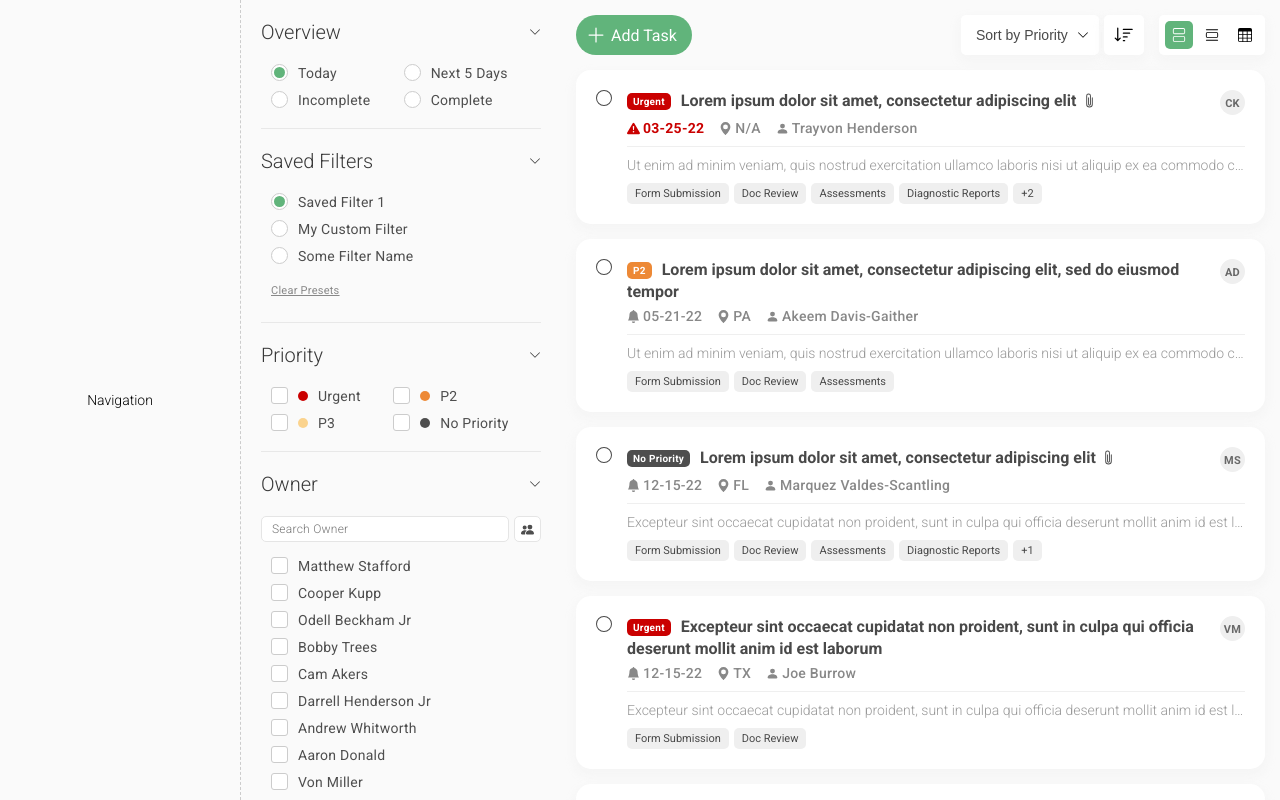
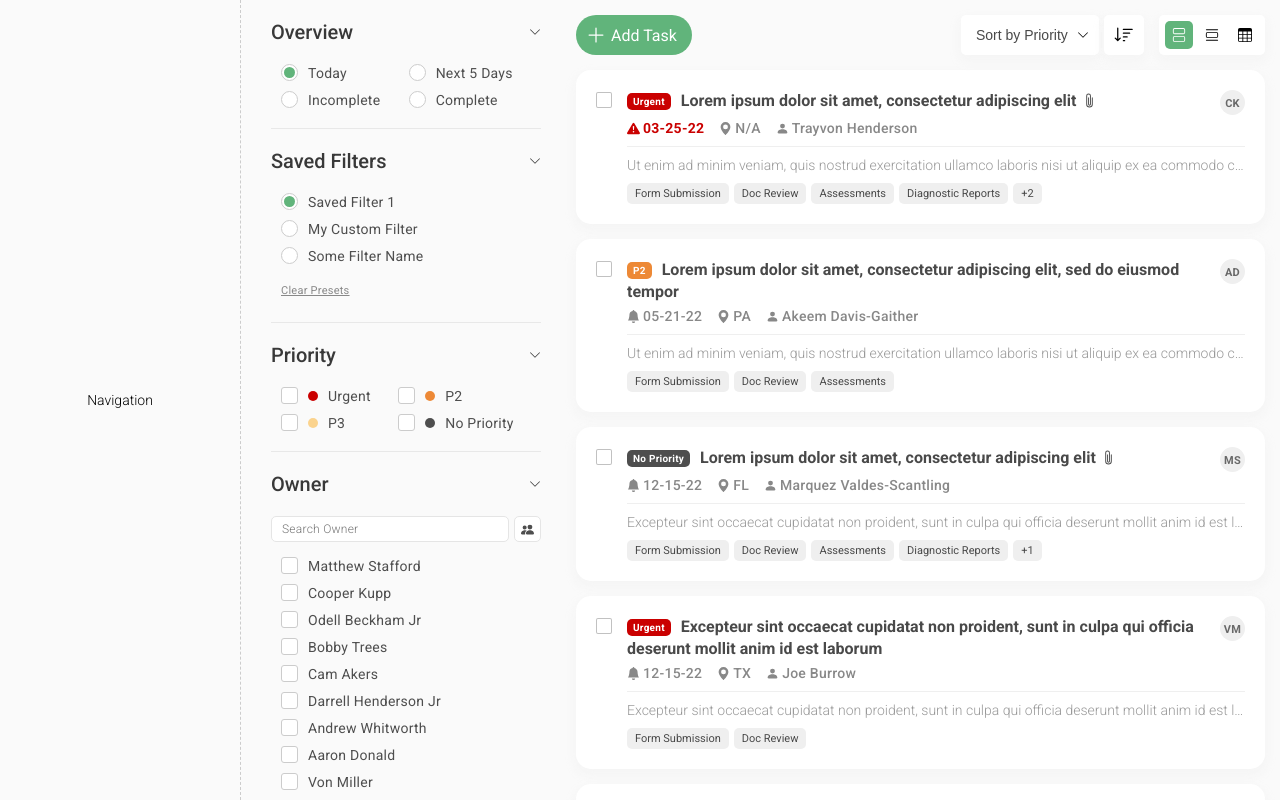
Before and after one commit to dchoi87/akute-health, a React (Create React App) app: page / in a window 1280 px wide. Built offline with nearby package versions, Linux system fonts and the light colour scheme.

Commit message:
Cards Compact Update

```diff
--- a/src/components/tasks/card/index.js
+++ b/src/components/tasks/card/index.js
@@ -3,7 +3,10 @@ import classNames from "classnames";
 import {
   BellFill,
   Paperclip,
+  Square,
+  CheckSquareFill,
   Circle,
+  CircleFill,
   CheckCircleFill,
   TagFill,
   GeoAltFill,
@@ -31,17 +34,28 @@ const Cards = ({
       data-id={task.id}
     >
       <div className={styles.select}>
-        {isSelected ? <CheckCircleFill /> : <Circle />}
+        {isSelected ? <CheckSquareFill /> : <Square />}
       </div>
       <div className={styles.content}>
         <div className={styles.sectionTop}>
           <div className={styles.heading}>
             <div className={styles.title}>
-              <div
-                className={classNames(styles.priority, styles[task.priority])}
-              >
-                {task.priority}
-              </div>
+              {isCompactView ? (
+                <div
+                  className={classNames(
+                    styles.priorityCompact,
+                    styles[task.priority]
+                  )}
+                >
+                  <CircleFill />
+                </div>
+              ) : (
+                <div
+                  className={classNames(styles.priority, styles[task.priority])}
+                >
+                  {task.priority}
+                </div>
+              )}
               <span>{task.title}</span>
               {task.attachment && <Paperclip />}
             </div>
--- a/src/components/tasks/card/index.module.css
+++ b/src/components/tasks/card/index.module.css
@@ -16,7 +16,12 @@
   font-weight: 300;
 }
 .select {
-  margin-right: 15px;
+  margin: 2px 15px 0 0;
+  color: #c1c1c1;
+}
+.select svg {
+  width: 16px;
+  height: 16px;
 }
 .content {
   display: grid;
@@ -76,13 +81,13 @@
 .title span {
   vertical-align: top;
   line-height: 22px;
+  margin: 0 5px 0 10px;
 }
 .title svg {
   display: inline-block;
   vertical-align: middle;
   width: 15px;
   height: 15px;
-  margin-left: 5px;
 }
 .priority {
   display: inline-block;
@@ -95,7 +100,6 @@
   white-space: nowrap;
   background: #4e4e4e;
   color: #fff;
-  margin-right: 10px;
 }
 .urgent {
   color: #fff;
@@ -108,6 +112,23 @@
 .p3 {
   color: #b57300;
   background: #fbd38d;
+}
+.priorityCompact {
+  display: inline-block;
+  background: transparent;
+}
+.priorityCompact svg {
+  width: 10px;
+  height: 10px;
+}
+.priorityCompact.urgent {
+  color: #ca0000;
+}
+.priorityCompact.p2 {
+  color: #ed8936;
+}
+.priorityCompact.p3 {
+  color: #fbd38d;
 }
 .description {
   font-size: 14px;
@@ -150,7 +171,7 @@
 }
 /* modifiers */
 .compact.container {
-  padding: 15px;
+  padding: 15px 20px;
 }
 .compact {
   border-radius: 0;
--- a/src/components/tasks/common/button/index.module.css
+++ b/src/components/tasks/common/button/index.module.css
@@ -50,7 +50,7 @@
   align-items: center;
   font-size: 20px;
   color: #383838;
-  font-weight: 300;
+  font-weight: 500;
   text-transform: capitalize;
   padding: 20px 0;
   background: transparent;
--- a/src/components/tasks/sidebar/index.module.css
+++ b/src/components/tasks/sidebar/index.module.css
@@ -22,7 +22,7 @@
   left: 0;
   right: 0;
   bottom: 0;
-  padding: 0 20px 20px 20px;
+  padding: 0 20px 20px 30px;
   height: 100%;
   overflow-y: scroll;
   background: #fafafa;
```
